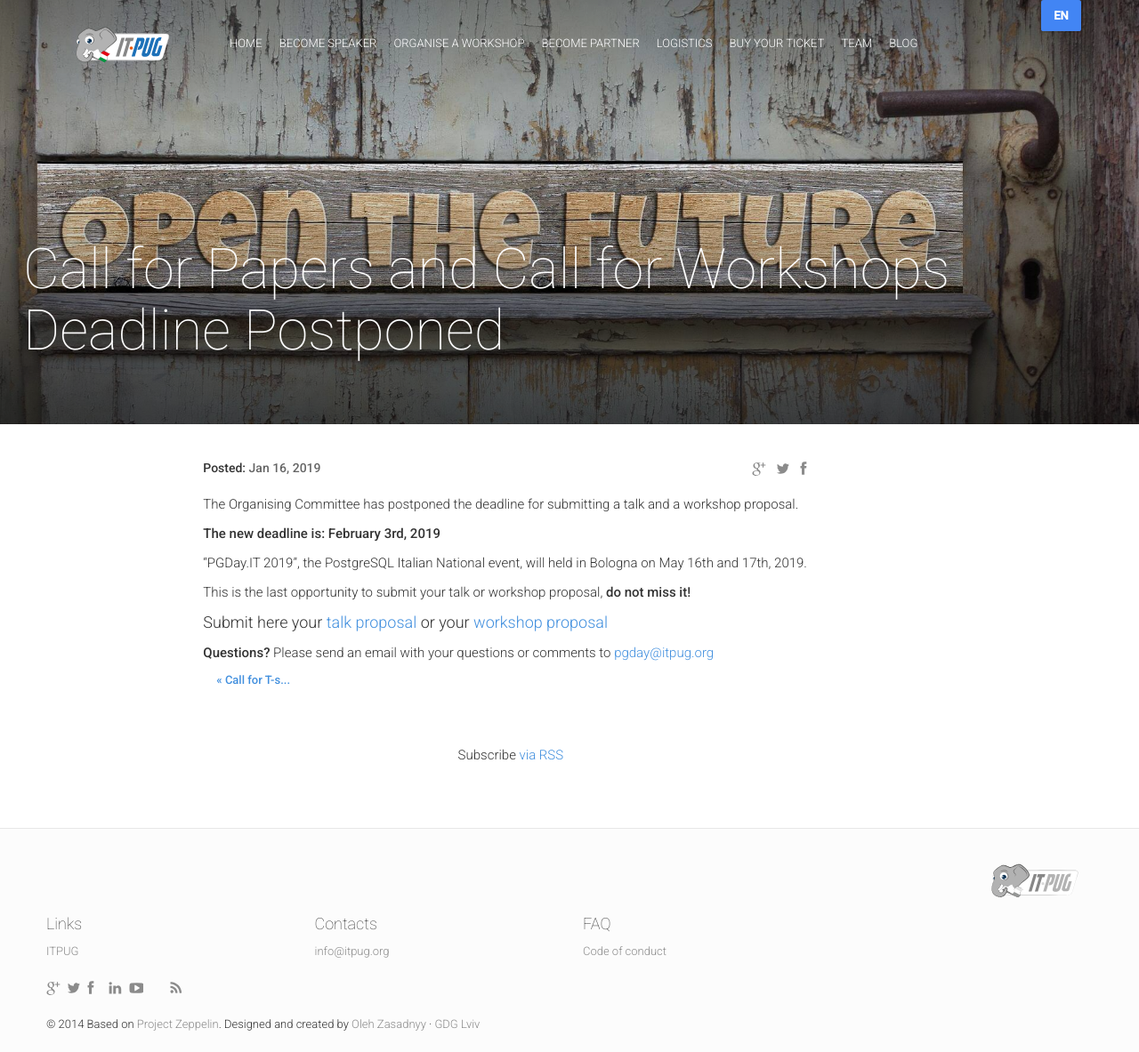
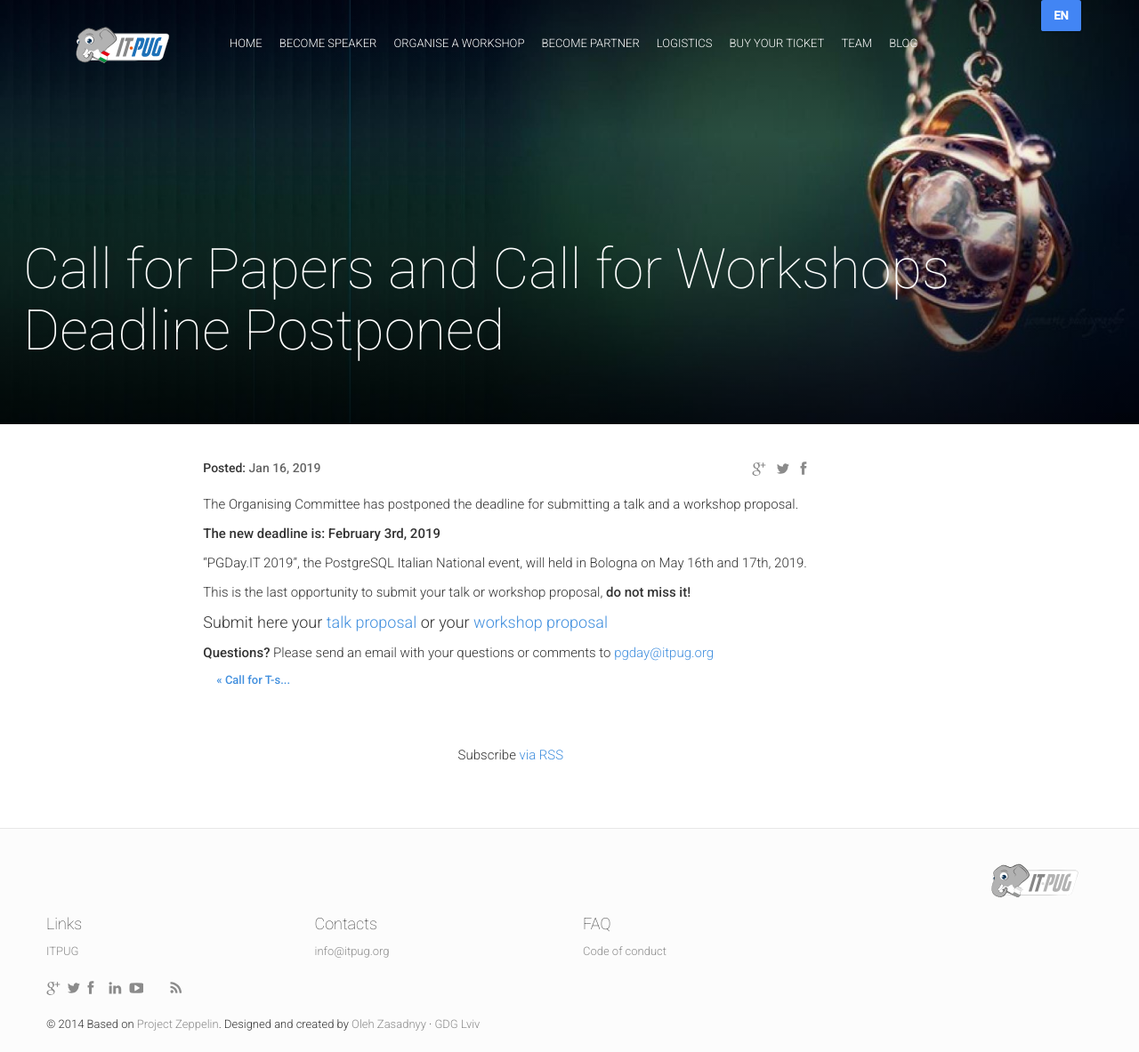
Before and after one commit to ITPUG/2019.pgday.it, a Jekyll site: the page built from _posts/2019-01-16-cfp_postponed.en.markdown, in a window 1280 px wide and 1183 px high. Shown: the whole window at 89% size. Built offline with Jekyll 4.4.1, drawn with Linux system fonts in a browser that asks for light colours; nearby versions of some CDN libraries; comment, search, counter and statistics services are not loaded.

```diff
--- a/_posts/2019-01-16-cfp_postponed.en.markdown
+++ b/_posts/2019-01-16-cfp_postponed.en.markdown
@@ -5,7 +5,7 @@
 isStaticPost: false
 permalink: /en/blog/cfp_postponed
 lang: en
-image: open.jpg
+image: giratempo.jpg
 ref: cfp_postponed
 ---
 
--- a/_posts/2019-01-16-cfp_postponed.it.markdown
+++ b/_posts/2019-01-16-cfp_postponed.it.markdown
@@ -4,7 +4,7 @@
 date:   2019-01-16 00:00:00
 isStaticPost: false
 permalink: /it/blog/cfp_postponed
-image: orologi.jpg
+image: giratempo.jpg
 lang: it
 ref: CFP
 redirect-from:
```
